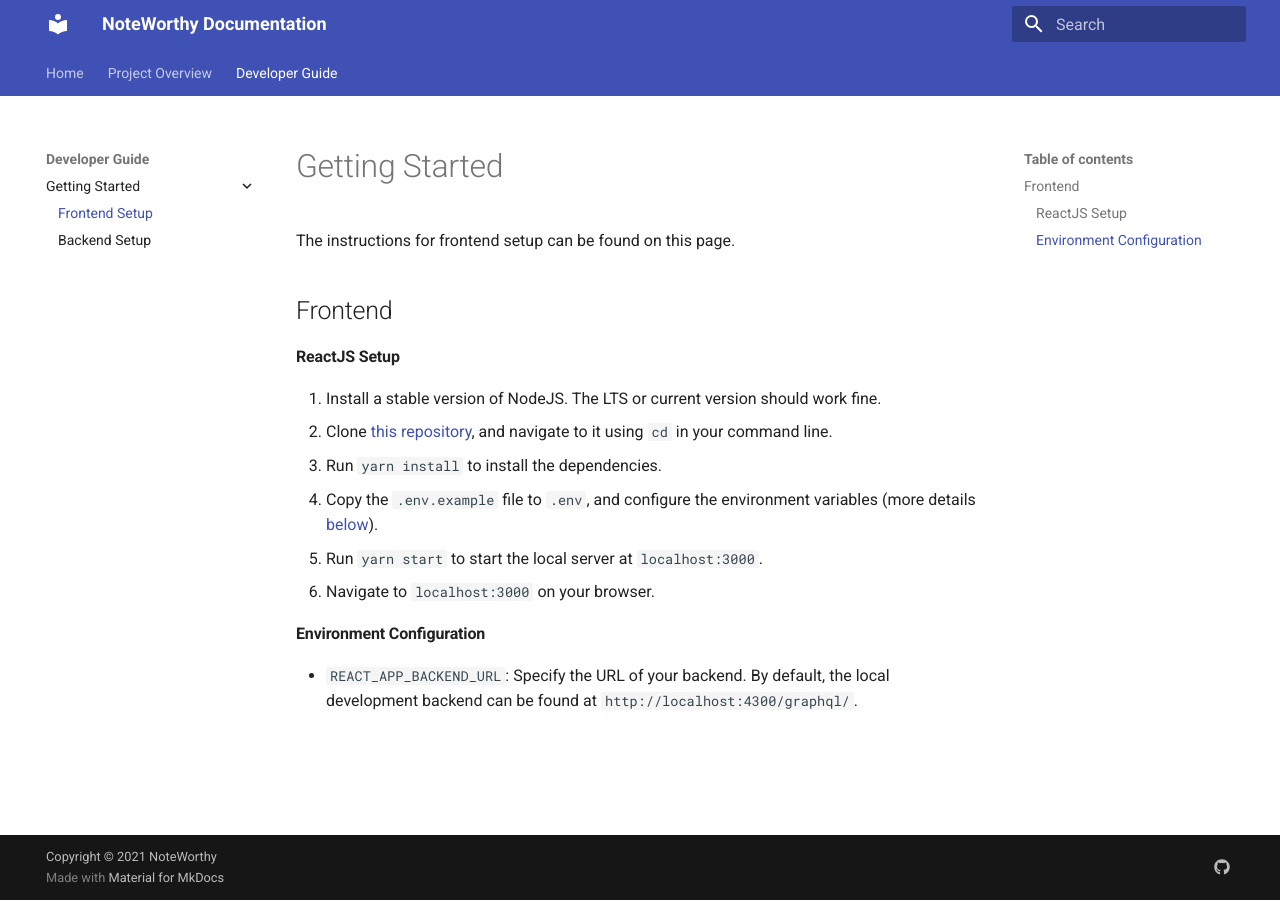
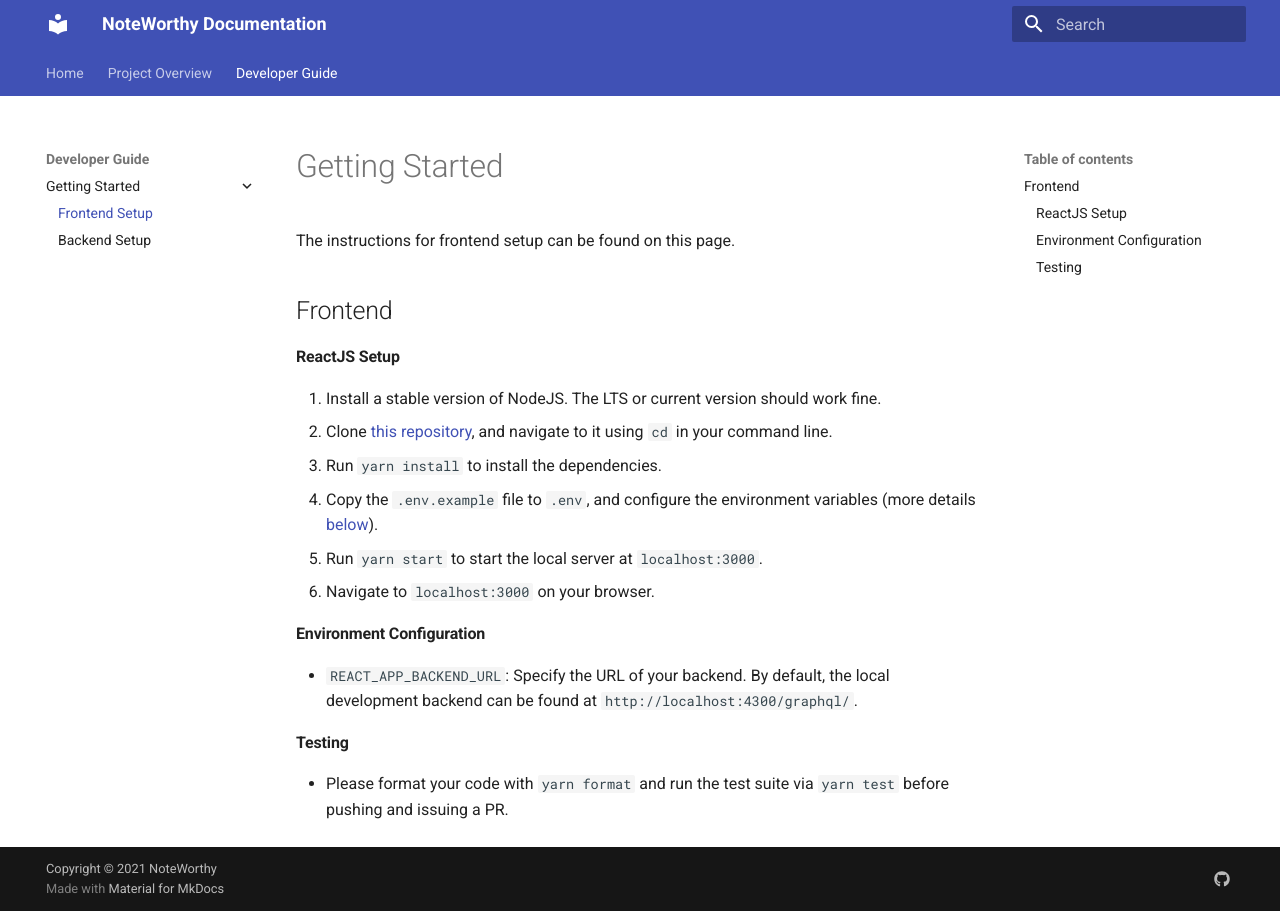
Before and after one commit to chownces/NoteWorthy-Documentation, an MkDocs documentation site: the page built from docs/getting-started/frontendsetup.md, in a window 1280 px wide. Built offline with MkDocs 1.6.1 and Material for MkDocs 9.7.7, drawn with Linux system fonts in a browser that asks for light colours.

```diff
--- a/docs/getting-started/frontendsetup.md
+++ b/docs/getting-started/frontendsetup.md
@@ -14,3 +14,6 @@ The instructions for frontend setup can be found on this page.
 
 - `REACT_APP_BACKEND_URL`: Specify the URL of your backend. By default, the local development backend
 can be found at `http://localhost:4300/graphql/`.
+
+#### Testing
+- Please format your code with `yarn format` and run the test suite via `yarn test` before pushing and issuing a PR.
```
Also changed, not shown: docs/getting-started/backendsetup.md (+3 -0 lines).
